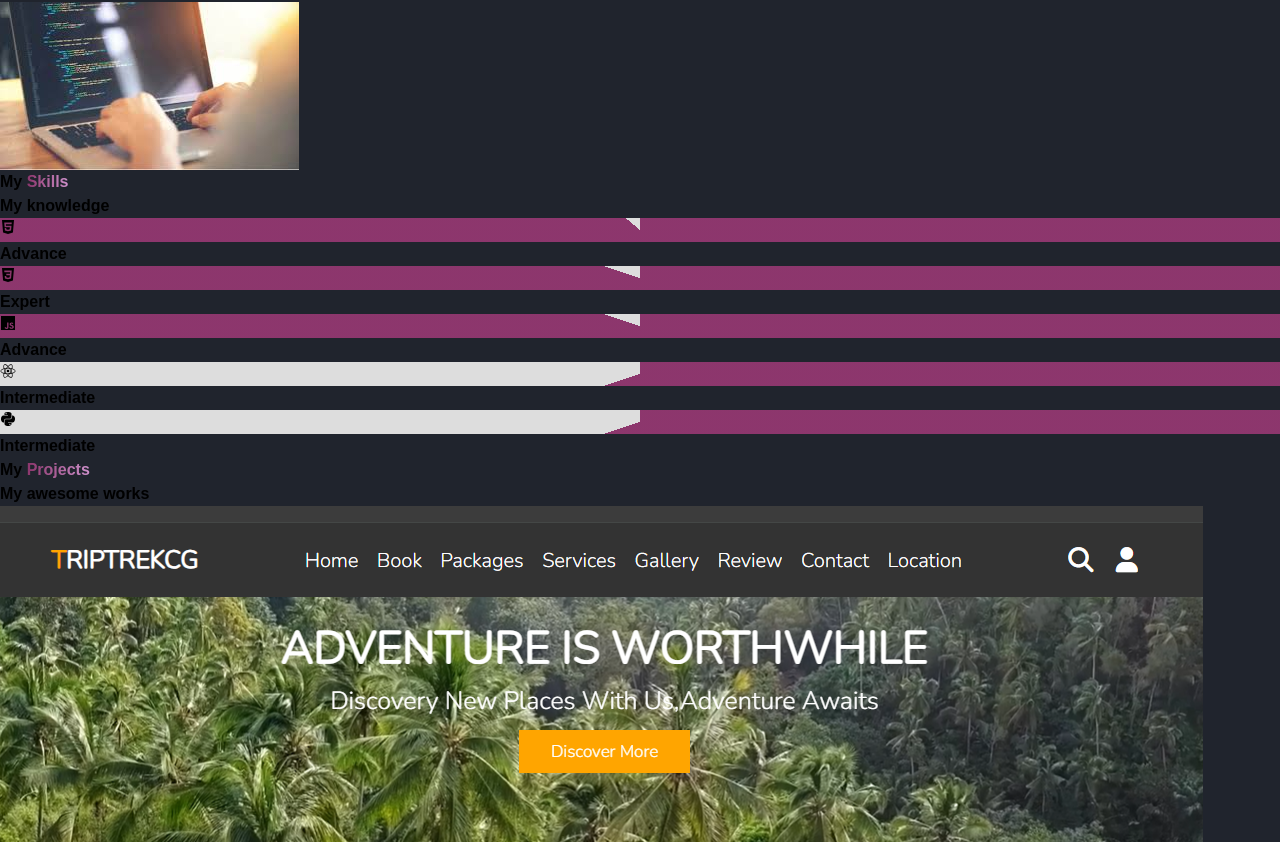
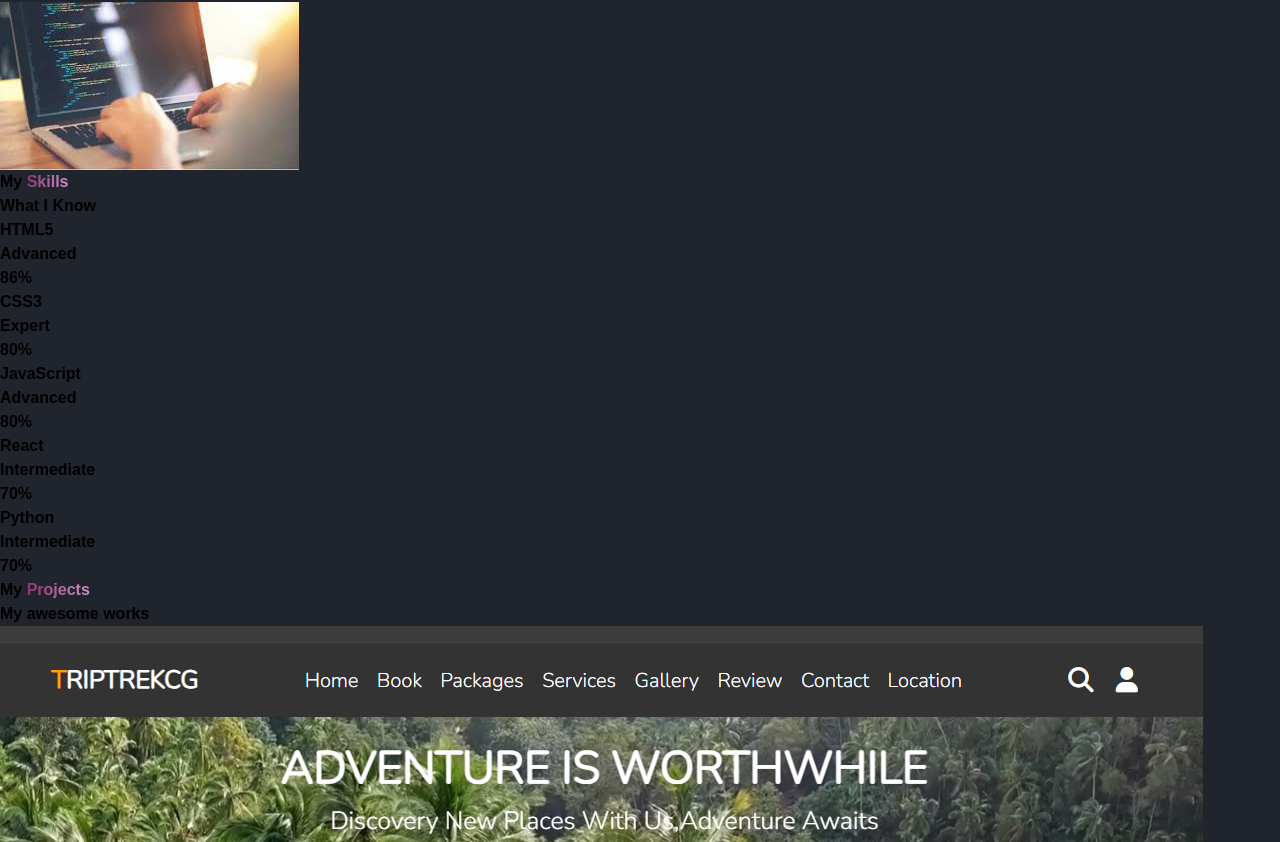
Before and after one commit to Sakshiv123/portfolio, a React (Vite) app: page / in a window 1280 px wide. Shown: the part 838-1680 px from the top of the page. Built offline with nearby package versions, Linux system fonts and the light colour scheme.

Commit message:
Skills.jsx

```diff
--- a/src/Component/Skills.jsx
+++ b/src/Component/Skills.jsx
@@ -1,61 +1,105 @@
+// import React from "react";
+
+// const Skills = () => {
+//           const skills = [
+//                     {
+//                               logo: "logo-html5",
+//                               level: "Advance",
+//                               count: 86,
+//                     },
+//                     {
+//                               logo: "logo-css3",
+//                               level: "Expert",
+//                               count: 80,
+//                     },
+//                     {
+//                               logo: "logo-javascript",
+//                               level: "Advance",
+//                               count: 80,
+//                     },
+//                     {
+//                               logo: "logo-react",
+//                               level: "Intermediate",
+//                               count: 70,
+//                     },
+//                        {
+//                               logo: "logo-python",
+//                               level: "Intermediate",
+//                               count: 70,
+//                       },
+
+//           ];
+//           return (
+//                     <section id="skills" className="py-20 relative">
+//                               <div className="mt-8 text-gray-100 text-center">
+//                                         <h3 className="text-4xl font-semibold">
+//                                                   My <span className="primary-color">Skills</span>
+//                                         </h3>
+//                                         <p className="text-gray-400 mt-3 text-lg">My knowledge</p>
+//                                         <div className="flex items-center justify-center mt-12 gap-10 flex-wrap">
+//                                                   {skills?.map((skill, i) => (
+//                                                             <div
+//                                                                       key={i}
+//                                                                       className="border-2 group border-primary-color relative min-w-[10rem] max-w-[16rem] bg-gray-900 p-10 rounded-xl"
+//                                                             >
+//                                                                       <div
+//                                                                                 style={{
+//                                                                                           background: `conic-gradient(rgba(204, 65, 146, 0.63) ${skill.count}%,#ddd ${skill.count}%)`,
+//                                                                                 }}
+//                                                                                 className="w-32 h-32 flex items-center justify-center rounded-full"
+//                                                                       >
+//                                                                                 <div className="text-6xl w-28 h-28 bg-gray-900 rounded-full flex items-center justify-center group-hover:text-cyan-600">
+//                                                                                           <ion-icon name={skill.logo}></ion-icon>
+//                                                                                 </div>
+//                                                                       </div>
+//                                                                       <p className="text-xl mt-3">{skill.level}</p>
+//                                                             </div>
+//                                                   ))}
+//                                         </div>
+//                               </div>
+//                     </section>
+//           );
+// };
+
+// export default Skills;
+
 import React from "react";
 
 const Skills = () => {
   const skills = [
-                    {
-                              logo: "logo-html5",
-                              level: "Advance",
-                              count: 86,
-                    },
-                    {
-                              logo: "logo-css3",
-                              level: "Expert",
-                              count: 80,
-                    },
-                    {
-                              logo: "logo-javascript",
-                              level: "Advance",
-                              count: 80,
-                    },
-                    {
-                              logo: "logo-react",
-                              level: "Intermediate",
-                              count: 70,
-                    },
-                       {
-                              logo: "logo-python",
-                              level: "Intermediate",
-                              count: 70,
-                      },
+    { name: "HTML5", level: "Advanced", count: 86 },
+    { name: "CSS3", level: "Expert", count: 80 },
+    { name: "JavaScript", level: "Advanced", count: 80 },
+    { name: "React", level: "Intermediate", count: 70 },
+    { name: "Python", level: "Intermediate", count: 70 },
+  ];
 
-          ];
   return (
-                    <section id="skills" className="py-20 relative">
-                              <div className="mt-8 text-gray-100 text-center">
+    <section id="skills" className="py-20 bg-gray-900 text-white">
+      <div className="text-center mb-12">
         <h3 className="text-4xl font-semibold">
-                                                  My <span className="primary-color">Skills</span>
+          My <span className="text-primary-color">Skills</span>
         </h3>
-                                        <p className="text-gray-400 mt-3 text-lg">My knowledge</p>
-                                        <div className="flex items-center justify-center mt-12 gap-10 flex-wrap">
-                                                  {skills?.map((skill, i) => (
+        <p className="text-gray-400 mt-3 text-lg">What I Know</p>
+      </div>
+
+      <div className="max-w-6xl mx-auto px-5 grid sm:grid-cols-2 md:grid-cols-3 gap-8">
+        {skills.map((skill, index) => (
           <div
-                                                                      key={i}
-                                                                      className="border-2 group border-primary-color relative min-w-[10rem] max-w-[16rem] bg-gray-900 p-10 rounded-xl"
+            key={index}
+            className="bg-gray-800 p-6 rounded-xl shadow-md hover:scale-[1.02] transition duration-300"
           >
+            <h4 className="text-2xl font-bold mb-2">{skill.name}</h4>
+            <p className="text-gray-400 mb-2">{skill.level}</p>
+            <div className="w-full bg-gray-700 h-3 rounded-full overflow-hidden">
               <div
-                                                                                style={{
-                                                                                          background: `conic-gradient(rgba(204, 65, 146, 0.63) ${skill.count}%,#ddd ${skill.count}%)`,
-                                                                                }}
-                                                                                className="w-32 h-32 flex items-center justify-center rounded-full"
-                                                                      >
-                                                                                <div className="text-6xl w-28 h-28 bg-gray-900 rounded-full flex items-center justify-center group-hover:text-cyan-600">
-                                                                                          <ion-icon name={skill.logo}></ion-icon>
+                className="bg-primary-color h-3 rounded-full"
+                style={{ width: `${skill.count}%` }}
+              ></div>
             </div>
-                                                                      </div>
-                                                                      <p className="text-xl mt-3">{skill.level}</p>
+            <p className="text-right text-sm text-gray-300 mt-1">{skill.count}%</p>
           </div>
         ))}
-                                        </div>
       </div>
     </section>
   );
```
Lines whose indentation alone changed are shown as unchanged.
